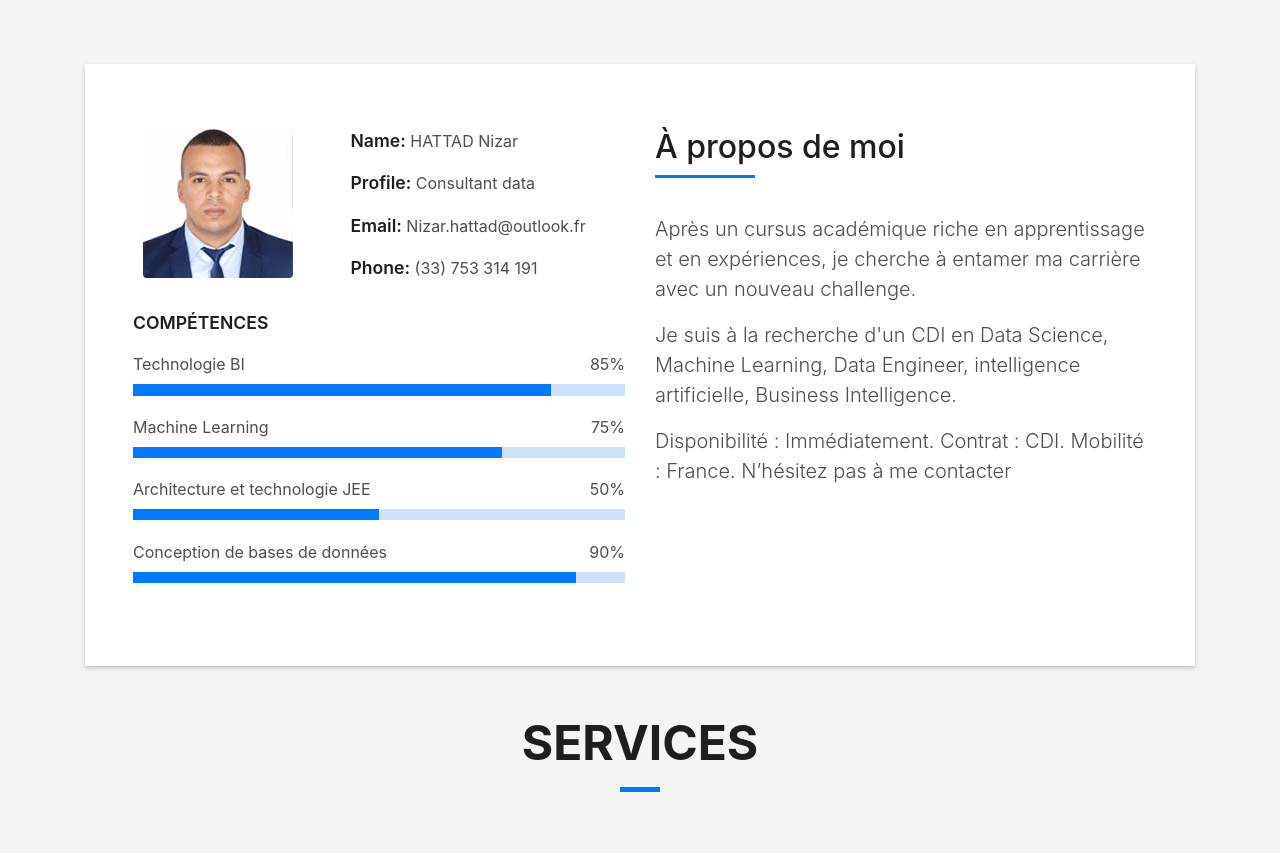
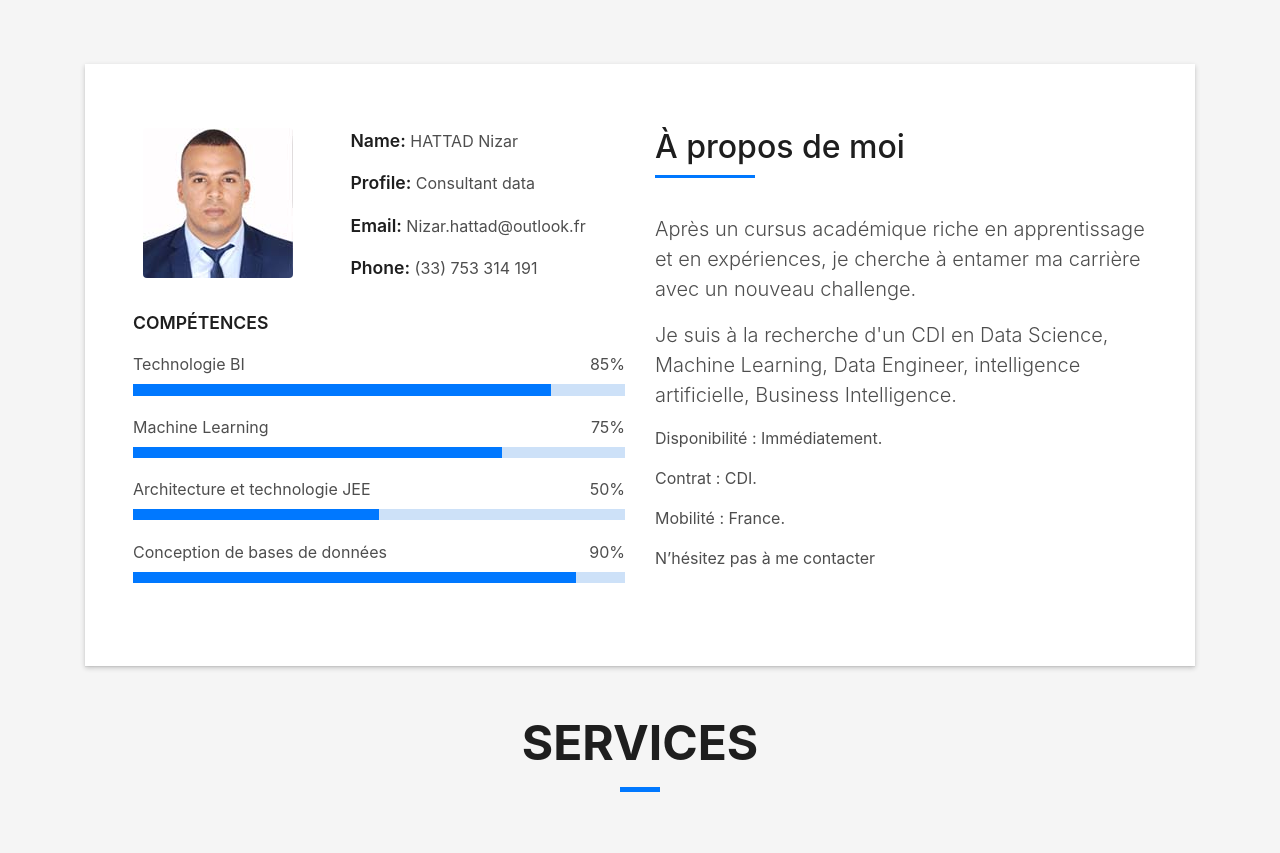
Before and after one commit to HNizar10/HNizar10.github.io, a plain HTML site: page index.html in a window 1280 px wide. Shown: the part 800-1653 px from the top of the page. Drawn offline with Linux system fonts and the light colour scheme; files whose address does not match are found by name.

Commit message:
Update index.html

```diff
--- a/index.html
+++ b/index.html
@@ -24,12 +24,7 @@
   <!-- Main Stylesheet File -->
   <link href="css/style.css" rel="stylesheet">
 
-  <!-- =======================================================
-    Theme Name: HNizar
-    Theme URL: https://bootstrapmade.com/HNizar-bootstrap-portfolio-html-template/
-    Author: BootstrapMade.com
-    License: https://bootstrapmade.com/license/
-  ======================================================= -->
+
 </head>
 
 <body id="page-top">
@@ -144,10 +139,10 @@
                     Je suis à la recherche d'un CDI en Data Science, Machine Learning, Data Engineer, intelligence artificielle, Business Intelligence.
                   </p>
                   <p class="lead">
-                   Disponibilité : Immédiatement.
-                   Contrat : CDI.
-                   Mobilité : France.
-                   N’hésitez pas à me contacter
+                  </p> Disponibilité : Immédiatement.</p>
+                  </p>  Contrat : CDI.</p>
+                  </p> Mobilité : France.</p>
+                  </p> N’hésitez pas à me contacter </p>
                   </p>
                 </div>
               </div>
```
